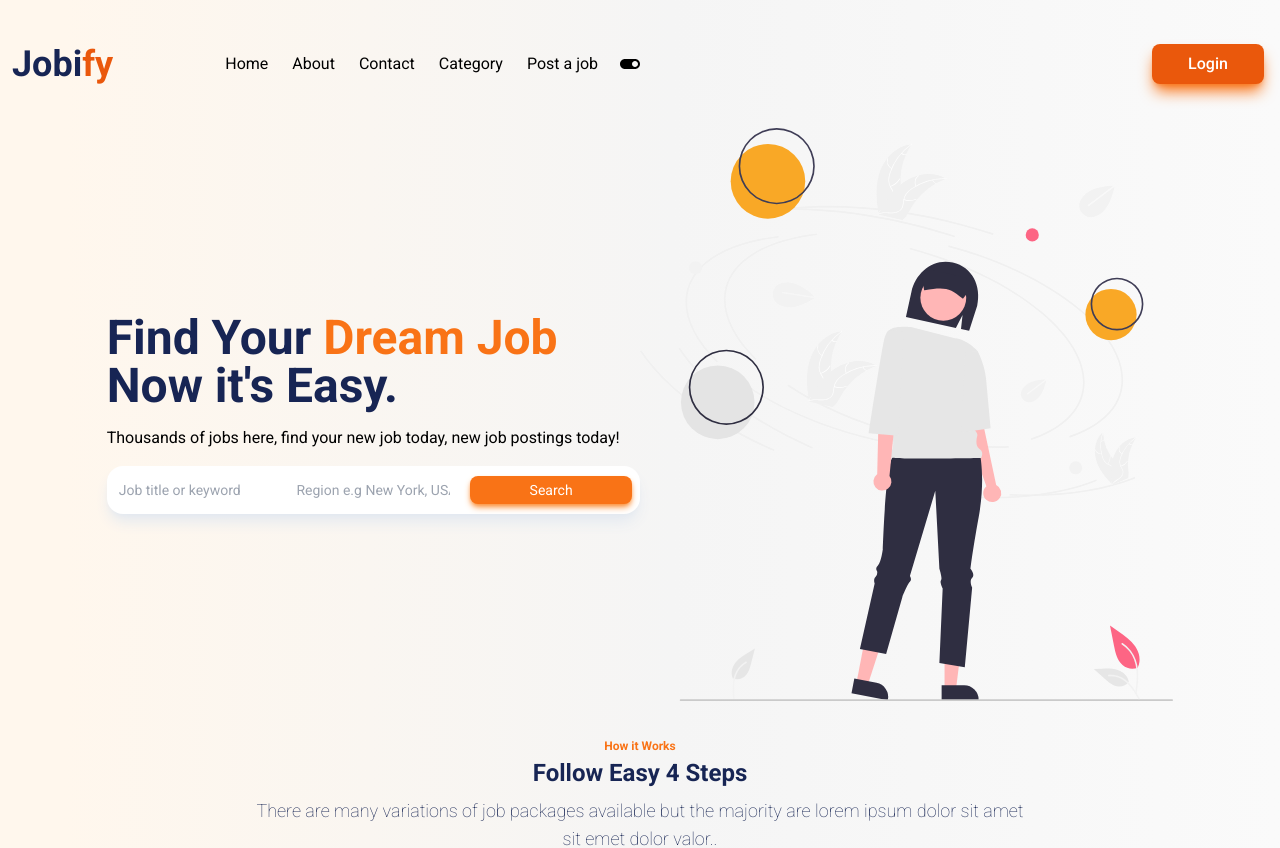
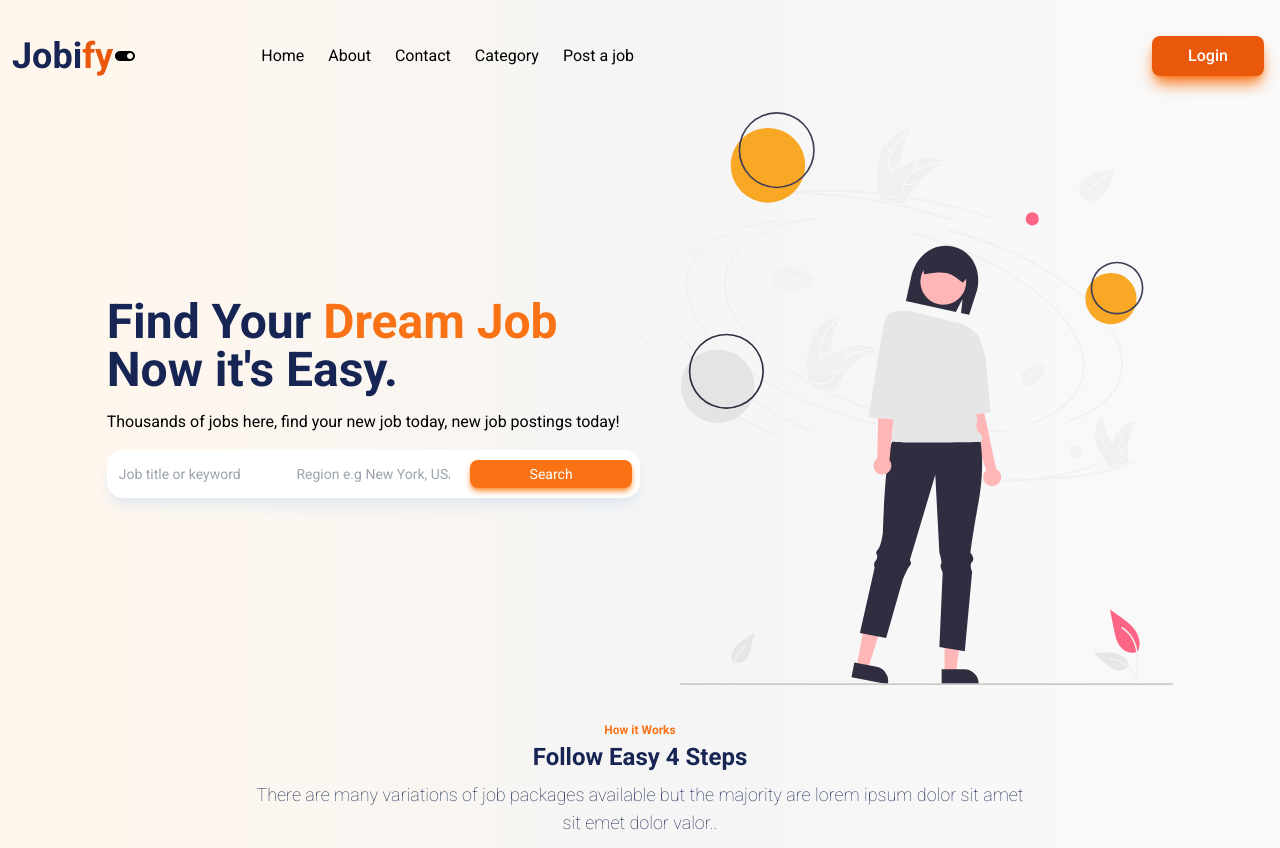
Before and after one commit to pejuameenat/jobify.io, a React (Vite) app: page / in a window 1280 px wide. Shown: the top 848 px of the page. Built offline with nearby package versions, Linux system fonts and the light colour scheme.

Commit message:
nav changes

```diff
--- a/src/components/Modal.jsx
+++ b/src/components/Modal.jsx
@@ -5,7 +5,6 @@ const Modal = () => {
   return (
     <section
       className={showModal ? 'fixed inset-y-0 inset-x-0 overlay' : 'hidden'}
-      onClick={closeModalFunc}
     >
       <div
         className={
--- a/src/components/Nav.jsx
+++ b/src/components/Nav.jsx
@@ -5,17 +5,26 @@ const Nav = () => {
   const { navList, openModalFunc, menuBar, setMenuBar, mode, setMode } =
     useGLobalContext()
   return (
-    <nav className="py-3 flex lg:gap-20 flex-col justify-between lg:items-center lg:flex-row">
+    <nav className="sticky py-1 flex lg:gap-20 flex-col justify-between lg:items-center lg:flex-row">
       <div className="flex justify-between px-3">
         <a href="#home" className="titleHead text-4xl">
           Jobi<span className="text-orange-600">fy</span>
         </a>
+        <div className="flex items-center gap-3">
+          <button
+            type="button"
+            className="smoothTransition lg:justify-self-end"
+            onClick={() => setMode((prevMode) => !prevMode)}
+          >
+            {mode ? <ToggleOff /> : <ToggleOn />}
+          </button>
           <button
             type="button"
             onClick={() => setMenuBar((prevState) => !prevState)}
           >
             <FaBars className="lg:hidden" />
           </button>
+        </div>
       </div>
       {/* nav center absolute top-14 w-full relative */}
       <div
@@ -38,13 +47,7 @@ const Nav = () => {
               </a>
             </li>
           ))}
-          <button
-            type="button"
-            className="smoothTransition"
-            onClick={() => setMode((prevMode) => !prevMode)}
-          >
-            {mode ? <ToggleOff /> : <ToggleOn />}
-          </button>
+
           <button
             type="button"
             className="orangeButtons mx-0 lg:ml-auto hoverState"
--- a/src/components/TestimonySec.jsx
+++ b/src/components/TestimonySec.jsx
@@ -5,11 +5,11 @@ const TestimonySection = () => {
     <section id="post a job">
       <div className="containerWidth py-20">
         <div className="grid gap-10 lg:grid-cols-2 lg:gap-5 items-center">
-          <div className=" w-96 h-80 p-3 mx-auto border border-orange-300 rounded-lg">
+          <div className=" w-96 h-80 p-3 max-w-full mx-auto border border-orange-300 rounded-lg">
             <img
               src={womanSmiling}
               className="h-full object-cover"
-              alt="A smiling woman"
+              alt="image of a smiling woman"
             />
           </div>
           <article className="text-center lg:text-left">
--- a/src/context.jsx
+++ b/src/context.jsx
@@ -22,7 +22,7 @@ const AppContext = ({ children }) => {
   const [mode, setMode] = useState(false)
 
   const toggleLike = (id) => {
-    id !== currentItem ? setCurrentItem(id) : setLike((prev) => !prev)
+    id !== currentItem ? setCurrentItem(id) : setLike((prevLike) => !prevLike)
   }
   const openModalFunc = () => setShowModal(true)
   const closeModalFunc = () => setShowModal(false)
--- a/src/index.css
+++ b/src/index.css
@@ -9,7 +9,7 @@
         @apply text-blue-950 font-bold
     }
     .containerWidth {
-        @apply w-full mx-auto lg:max-w-7xl lg:w-10/12 px-2 lg:px-0
+        @apply w-full max-w-full mx-auto lg:max-w-7xl lg:w-10/12 px-2 lg:px-0
     }
 
     .inputs {
```
Lines whose indentation alone changed are shown as unchanged.
